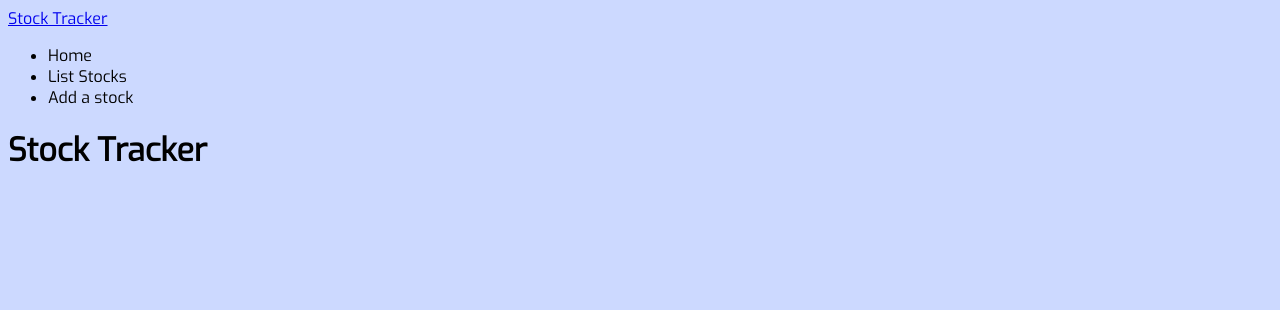
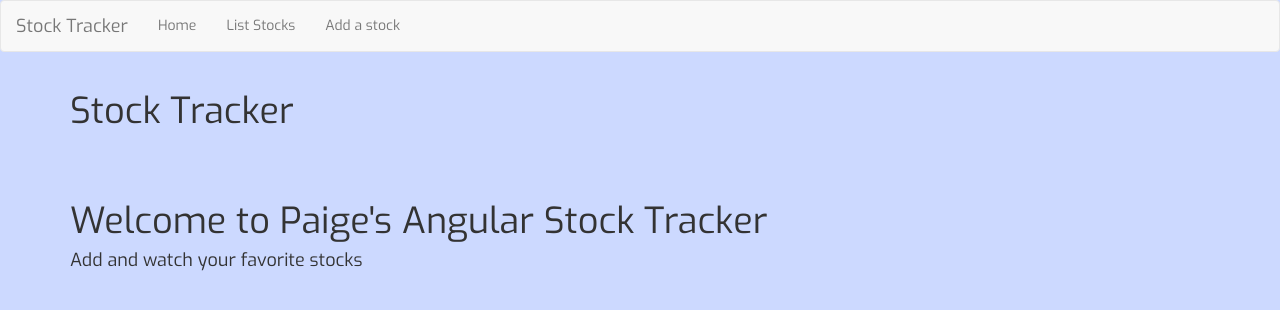
Before and after one commit to bolducp/angularStockTracker, a website: page index.html in a window 1280 px wide. Drawn offline with Linux system fonts and the light colour scheme; the site is published under a folder, as on GitHub Pages, so addresses that start at the root find nothing.

Commit message:
fix gh-pages bower_components

```diff
--- a/index.html
+++ b/index.html
@@ -3,13 +3,13 @@
 <head>
   <meta charset="UTF-8">
   <title>Stock Tracker</title>
-  <link rel="stylesheet" href="/bower_components/bootstrap/dist/css/bootstrap.min.css">
+  <link rel="stylesheet" href="bower_components/bootstrap/dist/css/bootstrap.min.css">
   <link href='https://fonts.googleapis.com/css?family=Exo' rel='stylesheet' type='text/css'>
-  <link rel="stylesheet" href="/bower_components/sweetalert/dist/sweetalert.css">
+  <link rel="stylesheet" href="bower_components/sweetalert/dist/sweetalert.css">
   <link rel="stylesheet" href="style.css">
-  <script src="/bower_components/angular/angular.min.js"></script>
-  <script src="/bower_components/angular-ui-router/release/angular-ui-router.min.js"></script>
-  <script src="/bower_components/sweetalert/dist/sweetalert.min.js"></script>
+  <script src="bower_components/angular/angular.min.js"></script>
+  <script src="bower_components/angular-ui-router/release/angular-ui-router.min.js"></script>
+  <script src="bower_components/sweetalert/dist/sweetalert.min.js"></script>
   <script src="main.js"></script>
 </head>
 <body ng-app="stockTracker">
```
